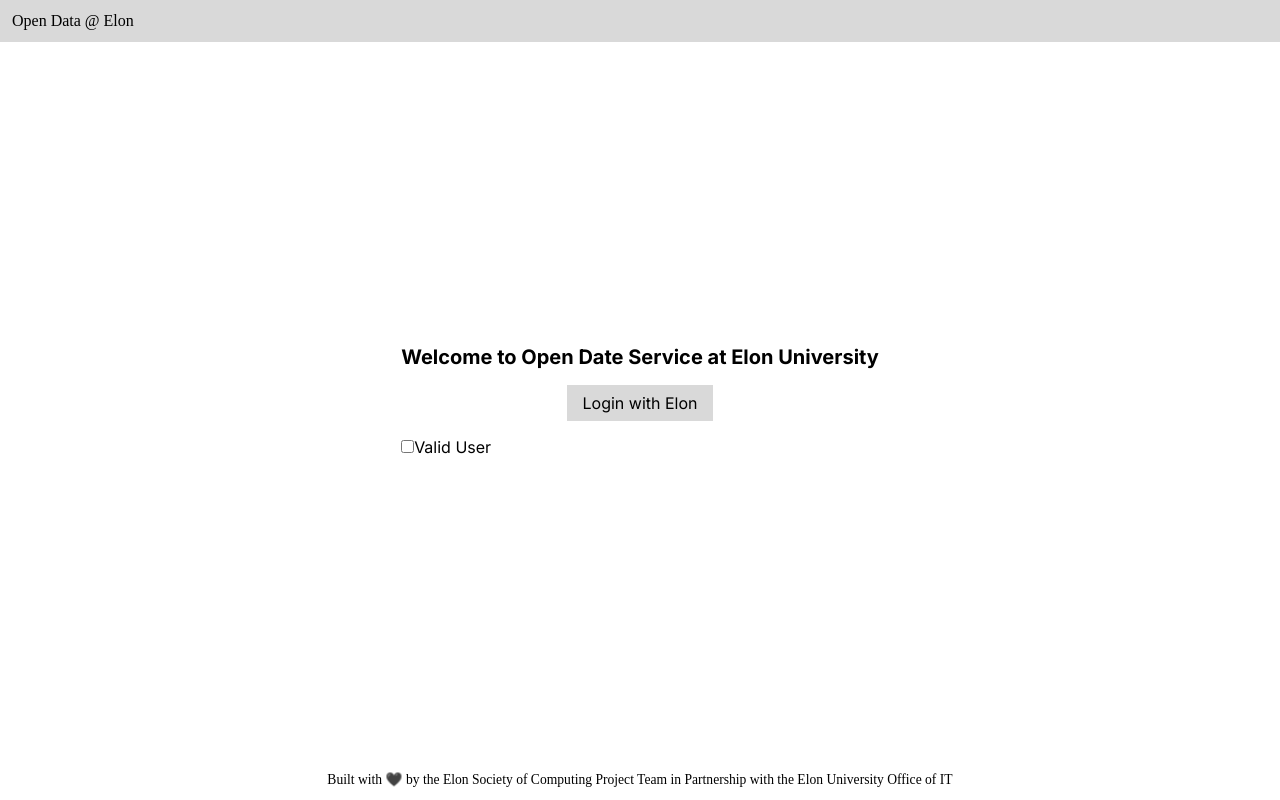
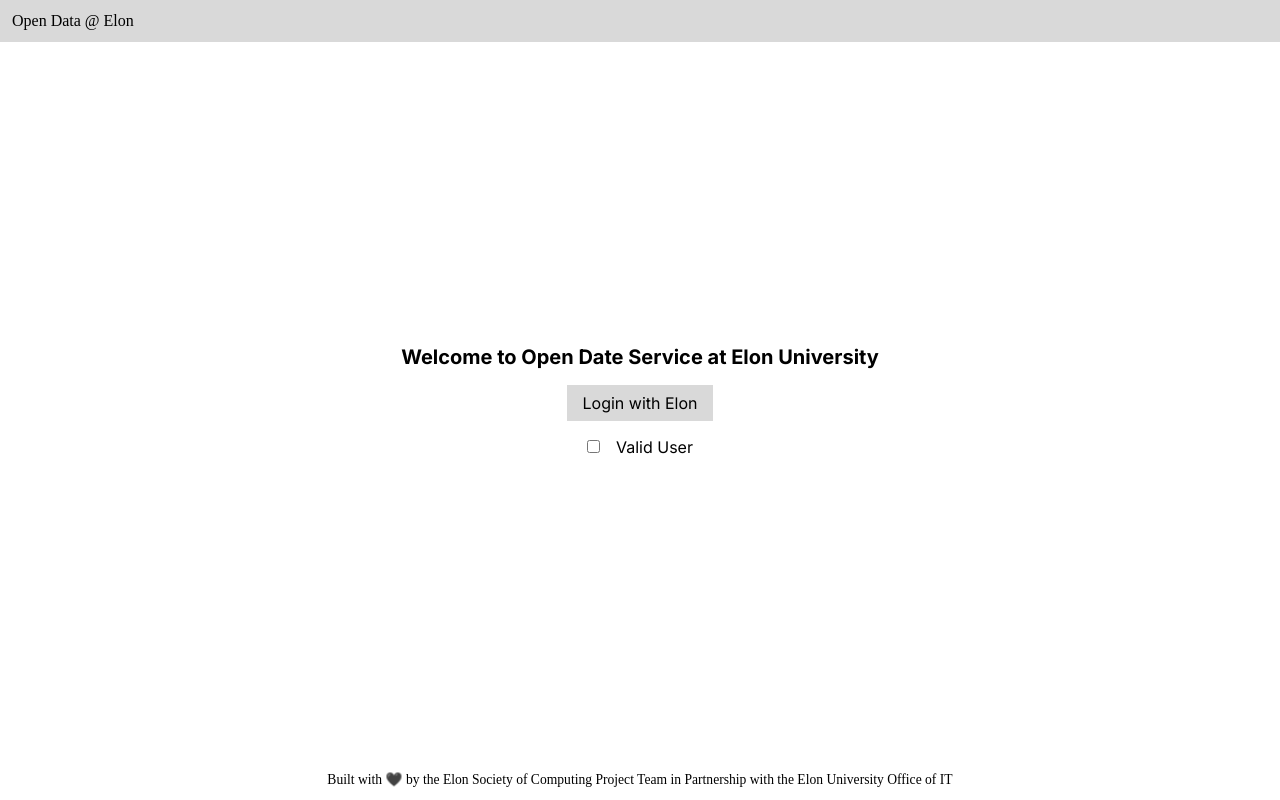
Before and after one commit to elonsoc/ods, a Next.js app in the folder frontend/: page / in a window 1280 px wide. Built offline with nearby package versions, Linux system fonts and the light colour scheme.

Commit message:
Styled valid user checkbox

```diff
--- a/frontend/src/styles/home.module.css
+++ b/frontend/src/styles/home.module.css
@@ -29,3 +29,10 @@
     width: fit-content;
     margin: 0 auto;
 }
+
+.validUserInput {
+    margin: 0 auto;
+    display: flex;
+    align-items: center;
+    gap: 1rem;
+}
```
